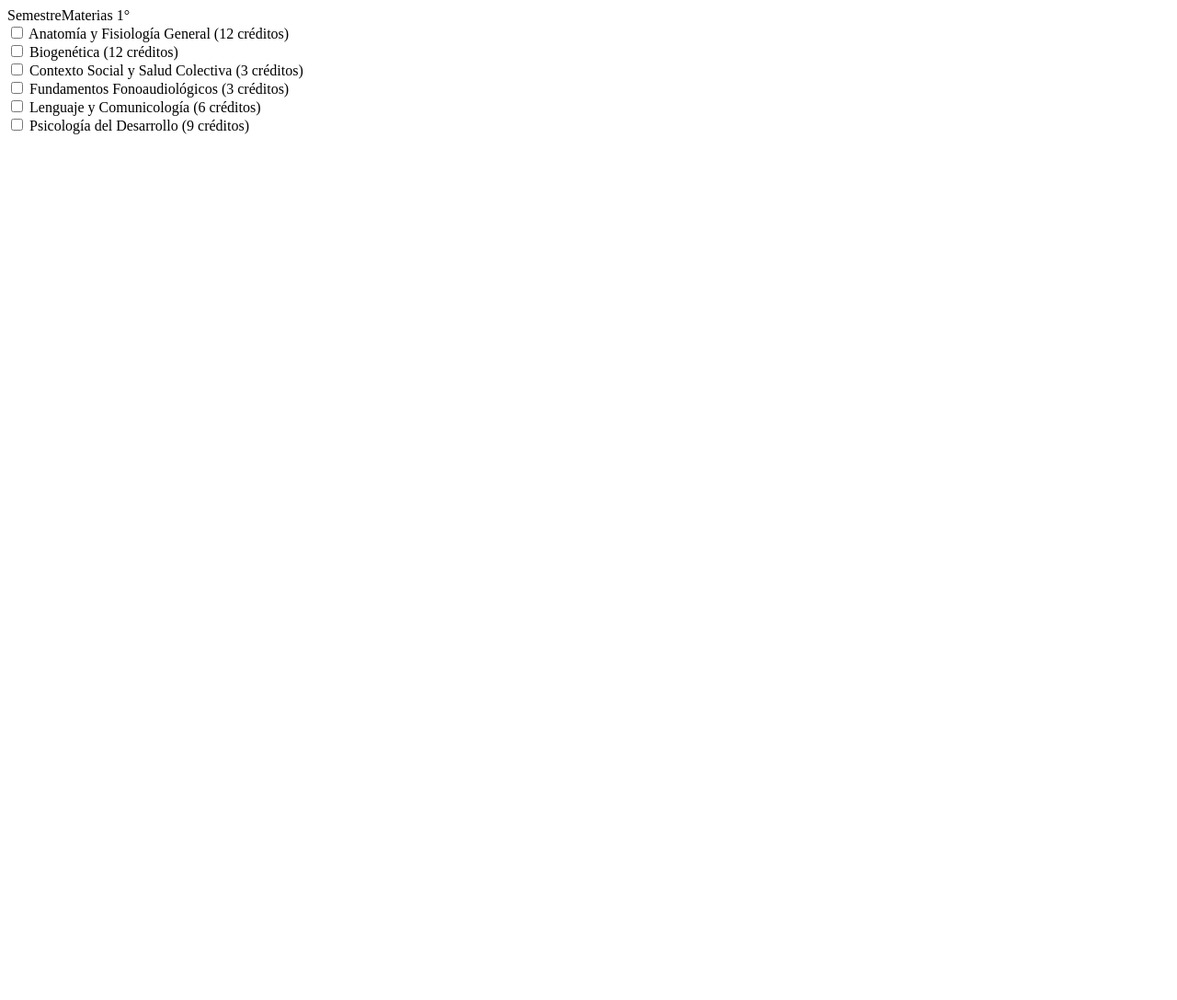
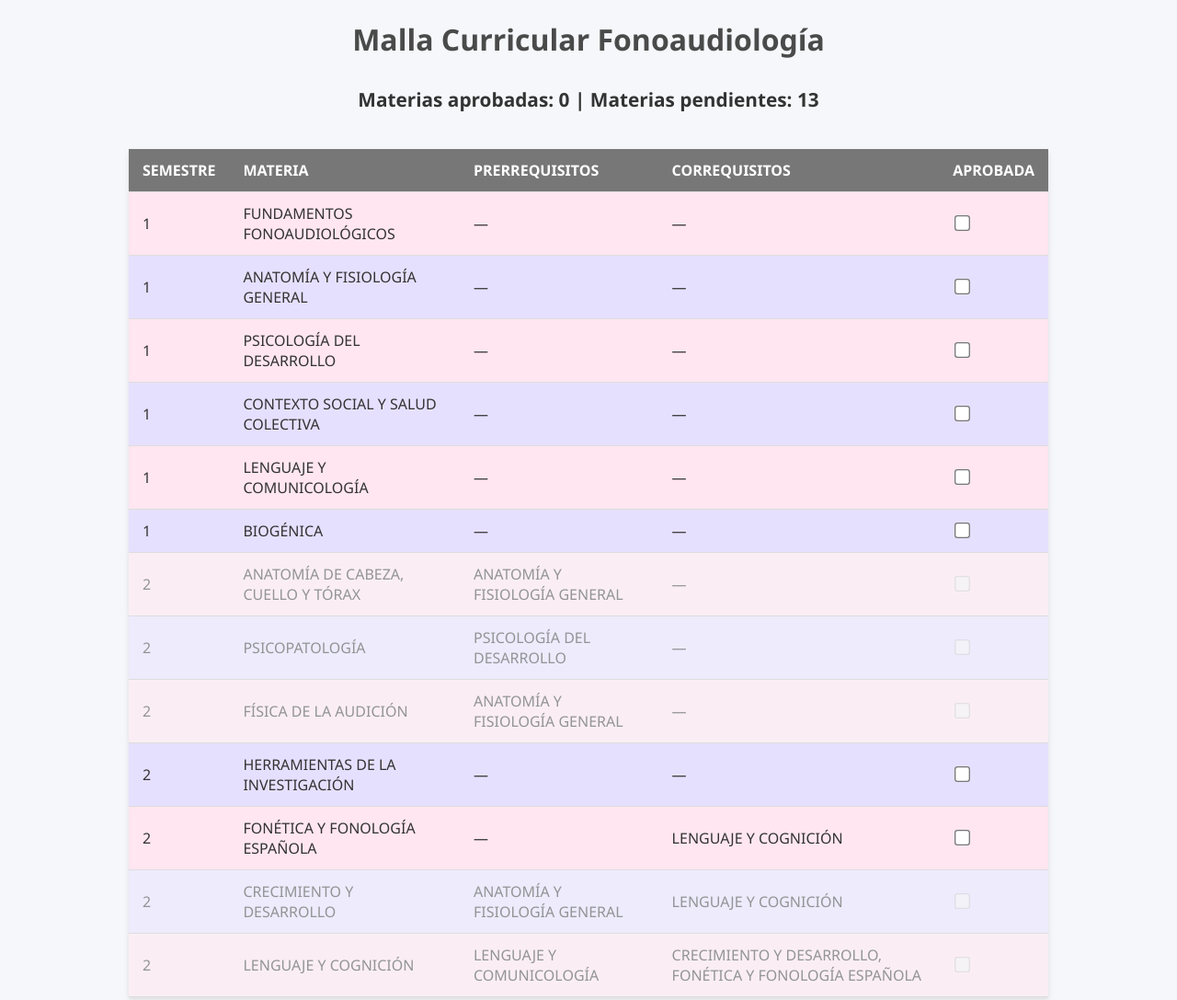
Before and after one commit to Beatriz2903-17/Malla-Curricular-Fonoaudiologia, a plain HTML site: page index.html in a window 1280 px wide. Shown: the whole page at 92% size. Before the commit the page ends 800 px from the top, so only its background shows below. Drawn offline with Linux system fonts and the light colour scheme.

Commit message:
Update index.html

```diff
--- a/index.html
+++ b/index.html
@@ -1,47 +1,220 @@
-<tr><th>Semestre</th><th>Materias</th></tr>
-<tr>
-  <td style="background-color:#fce4ec; font-weight:bold;">1°</td>
-  <td>
-    <div class="materia" id="anatomia">
-      <label class="checkbox-label">
-        <input type="checkbox" onchange="actualizarEstado(this, 'anatomia')">
-        Anatomía y Fisiología General (12 créditos)
-      </label>
-    </div>
+<!DOCTYPE html>
+<html lang="es">
+<head>
+<meta charset="UTF-8" />
+<meta name="viewport" content="width=device-width, initial-scale=1" />
+<title>Malla Curricular Fonoaudiología</title>
+<style>
+  body {
+    font-family: 'Segoe UI', Tahoma, Geneva, Verdana, sans-serif;
+    background: #f5f7fa;
+    margin: 20px;
+    color: #333;
+  }
+  h1 {
+    text-align: center;
+    color: #4a4a4a;
+    margin-bottom: 30px;
+  }
+  table {
+    border-collapse: collapse;
+    width: 90%;
+    max-width: 1000px;
+    margin: 0 auto 40px auto;
+    box-shadow: 0 3px 6px rgba(0,0,0,0.1);
+  }
+  th, td {
+    padding: 12px 15px;
+    text-align: left;
+    border-bottom: 1px solid #ddd;
+  }
+  th {
+    background-color: #777;
+    color: white;
+    text-transform: uppercase;
+  }
+  tbody tr:nth-child(odd) {
+    background-color: #ffe6f0; /* rosa claro */
+  }
+  tbody tr:nth-child(even) {
+    background-color: #e6e0ff; /* lila claro */
+  }
+  tbody tr.disabled {
+    opacity: 0.5;
+  }
+  input[type="checkbox"] {
+    transform: scale(1.3);
+    cursor: pointer;
+  }
+  .contador {
+    max-width: 1000px;
+    margin: 20px auto 40px;
+    font-weight: 700;
+    font-size: 1.3em;
+    color: #333;
+    text-align: center;
+  }
+</style>
+</head>
+<body>
 
-    <div class="materia" id="biogenetica">
-      <label class="checkbox-label">
-        <input type="checkbox" onchange="actualizarEstado(this, 'biogenetica')">
-        Biogenética (12 créditos)
-      </label>
-    </div>
+<h1>Malla Curricular Fonoaudiología</h1>
 
-    <div class="materia" id="contexto">
-      <label class="checkbox-label">
-        <input type="checkbox" onchange="actualizarEstado(this, 'contexto')">
-        Contexto Social y Salud Colectiva (3 créditos)
-      </label>
-    </div>
+<div class="contador">
+  Materias aprobadas: <span id="aprobadas">0</span> | Materias pendientes: <span id="pendientes">0</span>
+</div>
 
-    <div class="materia" id="fundamentos">
-      <label class="checkbox-label">
-        <input type="checkbox" onchange="actualizarEstado(this, 'fundamentos')">
-        Fundamentos Fonoaudiológicos (3 créditos)
-      </label>
-    </div>
+<table>
+  <thead>
+    <tr>
+      <th>Semestre</th>
+      <th>Materia</th>
+      <th>Prerrequisitos</th>
+      <th>Correquisitos</th>
+      <th>Aprobada</th>
+    </tr>
+  </thead>
+  <tbody>
+    <!-- 1er semestre - rosado -->
+    <tr data-semestre="1" data-materia="FUNDAMENTOS FONOAUDIOLÓGICOS" data-prerrequisitos="" data-correquisitos="">
+      <td>1</td>
+      <td>FUNDAMENTOS FONOAUDIOLÓGICOS</td>
+      <td>—</td>
+      <td>—</td>
+      <td><input type="checkbox" onchange="actualizarEstadoMaterias()"></td>
+    </tr>
+    <tr data-semestre="1" data-materia="ANATOMÍA Y FISIOLOGÍA GENERAL" data-prerrequisitos="" data-correquisitos="">
+      <td>1</td>
+      <td>ANATOMÍA Y FISIOLOGÍA GENERAL</td>
+      <td>—</td>
+      <td>—</td>
+      <td><input type="checkbox" onchange="actualizarEstadoMaterias()"></td>
+    </tr>
+    <tr data-semestre="1" data-materia="PSICOLOGÍA DEL DESARROLLO" data-prerrequisitos="" data-correquisitos="">
+      <td>1</td>
+      <td>PSICOLOGÍA DEL DESARROLLO</td>
+      <td>—</td>
+      <td>—</td>
+      <td><input type="checkbox" onchange="actualizarEstadoMaterias()"></td>
+    </tr>
+    <tr data-semestre="1" data-materia="CONTEXTO SOCIAL Y SALUD COLECTIVA" data-prerrequisitos="" data-correquisitos="">
+      <td>1</td>
+      <td>CONTEXTO SOCIAL Y SALUD COLECTIVA</td>
+      <td>—</td>
+      <td>—</td>
+      <td><input type="checkbox" onchange="actualizarEstadoMaterias()"></td>
+    </tr>
+    <tr data-semestre="1" data-materia="LENGUAJE Y COMUNICOLOGÍA" data-prerrequisitos="" data-correquisitos="">
+      <td>1</td>
+      <td>LENGUAJE Y COMUNICOLOGÍA</td>
+      <td>—</td>
+      <td>—</td>
+      <td><input type="checkbox" onchange="actualizarEstadoMaterias()"></td>
+    </tr>
+    <tr data-semestre="1" data-materia="BIOGÉNICA" data-prerrequisitos="" data-correquisitos="">
+      <td>1</td>
+      <td>BIOGÉNICA</td>
+      <td>—</td>
+      <td>—</td>
+      <td><input type="checkbox" onchange="actualizarEstadoMaterias()"></td>
+    </tr>
 
-    <div class="materia" id="lenguajecom">
-      <label class="checkbox-label">
-        <input type="checkbox" onchange="actualizarEstado(this, 'lenguajecom')">
-        Lenguaje y Comunicología (6 créditos)
-      </label>
-    </div>
+    <!-- 2do semestre - lila -->
+    <tr data-semestre="2" data-materia="ANATOMÍA DE CABEZA, CUELLO Y TÓRAX" data-prerrequisitos="ANATOMÍA Y FISIOLOGÍA GENERAL" data-correquisitos="">
+      <td>2</td>
+      <td>ANATOMÍA DE CABEZA, CUELLO Y TÓRAX</td>
+      <td>ANATOMÍA Y FISIOLOGÍA GENERAL</td>
+      <td>—</td>
+      <td><input type="checkbox" onchange="actualizarEstadoMaterias()"></td>
+    </tr>
+    <tr data-semestre="2" data-materia="PSICOPATOLOGÍA" data-prerrequisitos="PSICOLOGÍA DEL DESARROLLO" data-correquisitos="">
+      <td>2</td>
+      <td>PSICOPATOLOGÍA</td>
+      <td>PSICOLOGÍA DEL DESARROLLO</td>
+      <td>—</td>
+      <td><input type="checkbox" onchange="actualizarEstadoMaterias()"></td>
+    </tr>
+    <tr data-semestre="2" data-materia="FÍSICA DE LA AUDICIÓN" data-prerrequisitos="ANATOMÍA Y FISIOLOGÍA GENERAL" data-correquisitos="">
+      <td>2</td>
+      <td>FÍSICA DE LA AUDICIÓN</td>
+      <td>ANATOMÍA Y FISIOLOGÍA GENERAL</td>
+      <td>—</td>
+      <td><input type="checkbox" onchange="actualizarEstadoMaterias()"></td>
+    </tr>
+    <tr data-semestre="2" data-materia="HERRAMIENTAS DE LA INVESTIGACIÓN" data-prerrequisitos="" data-correquisitos="">
+      <td>2</td>
+      <td>HERRAMIENTAS DE LA INVESTIGACIÓN</td>
+      <td>—</td>
+      <td>—</td>
+      <td><input type="checkbox" onchange="actualizarEstadoMaterias()"></td>
+    </tr>
+    <tr data-semestre="2" data-materia="FONÉTICA Y FONOLOGÍA ESPAÑOLA" data-prerrequisitos="" data-correquisitos="LENGUAJE Y COGNICIÓN">
+      <td>2</td>
+      <td>FONÉTICA Y FONOLOGÍA ESPAÑOLA</td>
+      <td>—</td>
+      <td>LENGUAJE Y COGNICIÓN</td>
+      <td><input type="checkbox" onchange="actualizarEstadoMaterias()"></td>
+    </tr>
+    <tr data-semestre="2" data-materia="CRECIMIENTO Y DESARROLLO" data-prerrequisitos="ANATOMÍA Y FISIOLOGÍA GENERAL" data-correquisitos="LENGUAJE Y COGNICIÓN">
+      <td>2</td>
+      <td>CRECIMIENTO Y DESARROLLO</td>
+      <td>ANATOMÍA Y FISIOLOGÍA GENERAL</td>
+      <td>LENGUAJE Y COGNICIÓN</td>
+      <td><input type="checkbox" onchange="actualizarEstadoMaterias()"></td>
+    </tr>
+    <tr data-semestre="2" data-materia="LENGUAJE Y COGNICIÓN" data-prerrequisitos="LENGUAJE Y COMUNICOLOGÍA" data-correquisitos="CRECIMIENTO Y DESARROLLO,FONÉTICA Y FONOLOGÍA ESPAÑOLA">
+      <td>2</td>
+      <td>LENGUAJE Y COGNICIÓN</td>
+      <td>LENGUAJE Y COMUNICOLOGÍA</td>
+      <td>CRECIMIENTO Y DESARROLLO, FONÉTICA Y FONOLOGÍA ESPAÑOLA</td>
+      <td><input type="checkbox" onchange="actualizarEstadoMaterias()"></td>
+    </tr>
+  </tbody>
+</table>
 
-    <div class="materia" id="psicodesarrollo">
-      <label class="checkbox-label">
-        <input type="checkbox" onchange="actualizarEstado(this, 'psicodesarrollo')">
-        Psicología del Desarrollo (9 créditos)
-      </label>
-    </div>
-  </td>
-</tr>
+<script>
+function actualizarEstadoMaterias() {
+  const filas = document.querySelectorAll('tbody tr');
+  const aprobadas = new Set();
+
+  // Primero, agregar materias marcadas
+  filas.forEach(fila => {
+    const checkbox = fila.querySelector('input[type="checkbox"]');
+    if (checkbox.checked) {
+      aprobadas.add(fila.dataset.materia);
+    }
+  });
+
+  filas.forEach(fila => {
+    const checkbox = fila.querySelector('input[type="checkbox"]');
+    const prerreqs = fila.dataset.prerrequisitos ? fila.dataset.prerrequisitos.split(',').map(s => s.trim()).filter(s => s.length > 0) : [];
+    // Correquisitos no bloquean, se permiten simultáneos
+    const prerreqsCumplidos = prerreqs.every(r => aprobadas.has(r));
+
+    if (prerreqsCumplidos) {
+      checkbox.disabled = false;
+      fila.classList.remove('disabled');
+    } else {
+      checkbox.disabled = true;
+      checkbox.checked = false;
+      fila.classList.add('disabled');
+    }
+  });
+
+  // Actualizar contadores
+  const totalMaterias = filas.length;
+  let aprobadasCount = 0;
+  filas.forEach(fila => {
+    if(fila.querySelector('input[type="checkbox"]').checked) aprobadasCount++;
+  });
+
+  document.getElementById('aprobadas').textContent = aprobadasCount;
+  document.getElementById('pendientes').textContent = totalMaterias - aprobadasCount;
+}
+
+// Ejecutar al cargar página
+window.onload = actualizarEstadoMaterias;
+</script>
+
+</body>
+</html>
```
